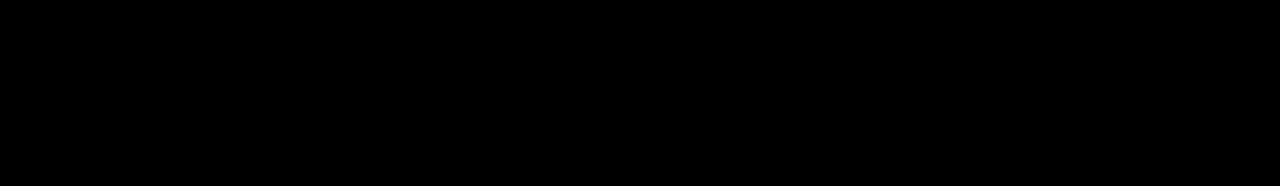
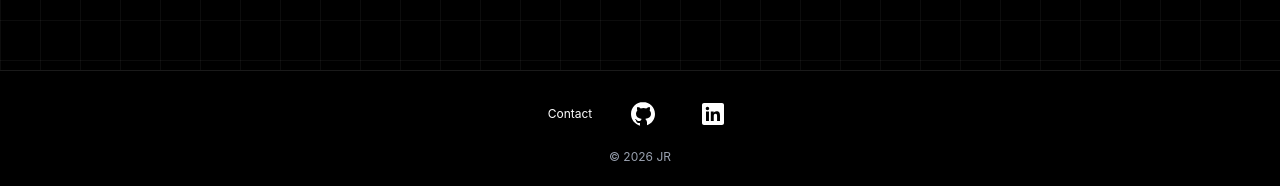
Before and after one commit to joel06rob/react-portfolio, a React (Vite) app in the folder react-portfolio/: page / in a window 1280 px wide. Shown: the part 2460-2646 px from the top of the page. Before the commit the page ends 2450 px from the top, so only its background shows below. Built offline with nearby package versions, Linux system fonts and the light colour scheme.

Commit message:
contact - basic addition

```diff
--- a/react-portfolio/src/App.jsx
+++ b/react-portfolio/src/App.jsx
@@ -3,6 +3,7 @@
 import Education from "./components/Education";
 import Skills from "./components/Skills";
 import Projects from "./components/Projects";
+import Footer from "./components/Footer";
 
 function App() {
   return(
@@ -22,7 +23,7 @@
           <Skills></Skills>
           <Projects></Projects>
         </div>
-
+        <Footer></Footer>
     </div>
   );
 }
--- /dev/null
+++ b/react-portfolio/src/components/Footer.jsx
@@ -0,0 +1,16 @@
+export default function Footer(){
+    return(
+        <footer className="mt-20 py-6 border-t bg-black border-white/10 text-xs text-center text-gray-400 relative w-full">
+            <div className="flex flex-col items-center gap-4">
+                <div className="flex gap-8 text-white items-center transition-colors duration-200">
+                    <a href="mailto:joel.roberts2006@gmail.com" className="hover:text-gray-200">Contact</a>
+                    <div className="p-1 bg-none hover:bg-[#3d3d3d]/50 rounded-lg"><a href="https://github.com/joel06rob"><img src="/icons8-github.svg"></img></a></div>
+                    <div className="p-1 bg-none hover:bg-[#3d3d3d]/50 rounded-lg"><a href="https://www.linkedin.com/in/joel-osian-roberts-8a76b02b0/"><img src="/icons8-linkedin.svg"></img></a></div>
+                </div>
+                <p>© 2026 JR </p>
+            </div>
+
+        </footer>
+    );
+
+}
```
